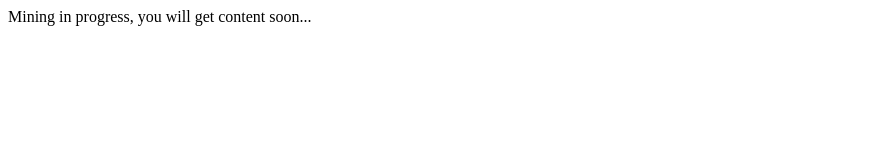
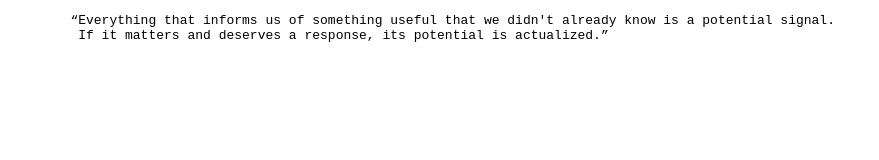
Before and after one commit to Dharmendra205111014/dharmendra205111014.github.io, a plain HTML site: page index.html in a window 1280 px wide. Shown: the whole page, without its empty margins (0-879 px from the left). Drawn offline with Linux system fonts and the light colour scheme.

Commit message:
Update index.html

```diff
--- a/index.html
+++ b/index.html
@@ -6,6 +6,9 @@
     <title>Document</title>
 </head>
 <body>
-    Mining in progress, you will get content soon...
+    <pre>
+        “Everything that informs us of something useful that we didn't already know is a potential signal.
+         If it matters and deserves a response, its potential is actualized.”
+    </pre>
 </body>
 </html>
```
